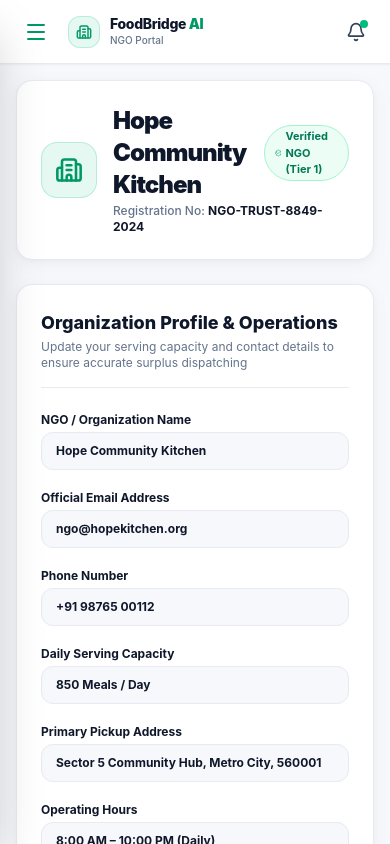
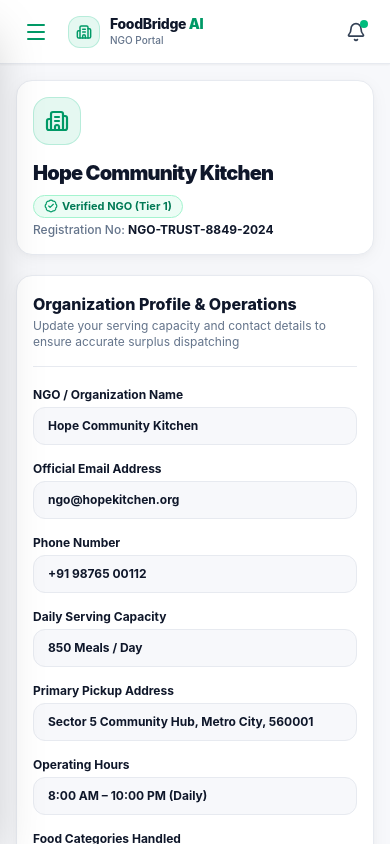
Before and after one commit to Rahul-kulal-dev/FoodBridge-AI, a React (Vite) app: page /ngo/profile in a window 390 px wide. Shown: the top 844 px of the page. Built offline with nearby package versions, Linux system fonts and the light colour scheme.

Commit message:
style: improve NGO profile page responsiveness and input focus states

```diff
--- a/src/ngo/profile/page.jsx
+++ b/src/ngo/profile/page.jsx
@@ -44,47 +44,47 @@ const NgoProfilePage = () => {
   };
 
   return (
-    <div className="w-full space-y-6 animate-fade-in pb-12">
+    <div className="w-full space-y-5 sm:space-y-6 animate-fade-in pb-12">
       {/* Header Banner */}
-      <div className="bg-white p-6 rounded-2xl border border-[#E7EAF0] shadow-soft-card flex flex-col md:flex-row md:items-center justify-between gap-4">
-        <div className="flex items-center gap-4">
-          <div className="w-14 h-14 rounded-2xl bg-emerald-500/10 border border-emerald-500/20 flex items-center justify-center text-emerald-600 font-bold shrink-0">
-            <Building2 className="w-7 h-7 stroke-[2.2]" />
+      <div className="bg-white p-4 sm:p-6 rounded-2xl border border-[#E7EAF0] shadow-soft-card flex flex-col md:flex-row md:items-center justify-between gap-4">
+        <div className="flex flex-col sm:flex-row items-start sm:items-center gap-3.5 sm:gap-4">
+          <div className="w-12 h-12 sm:w-14 sm:h-14 rounded-2xl bg-emerald-500/10 border border-emerald-500/20 flex items-center justify-center text-emerald-600 font-bold shrink-0">
+            <Building2 className="w-6 h-6 sm:w-7 sm:h-7 stroke-[2.2]" />
           </div>
           <div>
-            <div className="flex items-center gap-2">
-              <h1 className="text-2xl sm:text-3xl font-black text-[#0F172A] tracking-[-0.04em]">
+            <div className="flex items-center gap-2 flex-wrap">
+              <h1 className="text-xl sm:text-2xl lg:text-3xl font-black text-[#0F172A] tracking-[-0.04em]">
                 {profile.ngoName}
               </h1>
-              <span className="inline-flex items-center gap-1 text-[11px] font-bold px-2.5 py-0.5 rounded-full bg-emerald-50 text-emerald-700 border border-emerald-200">
+              <span className="inline-flex items-center gap-1 text-[11px] font-bold px-2.5 py-0.5 rounded-full bg-emerald-50 text-emerald-700 border border-emerald-200 w-fit shrink-0">
                 <BadgeCheck className="w-3.5 h-3.5 text-emerald-600" />
                 {profile.verificationStatus}
               </span>
             </div>
-            <p className="text-xs text-[#64748B] mt-0.5 font-medium">
+            <p className="text-xs text-[#64748B] mt-1 font-medium">
               Registration No: <span className="font-bold text-[#0F172A]">{profile.regNumber}</span>
             </p>
           </div>
         </div>
 
         {savedSuccess && (
-          <div className="bg-emerald-50 text-emerald-700 font-extrabold text-xs px-4 py-2 rounded-xl border border-emerald-200 flex items-center gap-2 animate-scale-up">
+          <div className="bg-emerald-50 text-emerald-700 font-extrabold text-xs px-4 py-2 rounded-xl border border-emerald-200 flex items-center gap-2 animate-scale-up shrink-0">
             <CheckCircle2 className="w-4 h-4 text-emerald-600" />
             <span>Profile Saved Successfully!</span>
           </div>
         )}
       </div>
 
-      {/* Editable Form Form Container */}
-      <form onSubmit={handleSave} className="bg-white p-6 rounded-2xl border border-[#E7EAF0] shadow-soft-card space-y-6">
+      {/* Editable Form Container */}
+      <form onSubmit={handleSave} className="bg-white p-4 sm:p-6 rounded-2xl border border-[#E7EAF0] shadow-soft-card space-y-5 sm:space-y-6">
         <div className="pb-4 border-b border-[#E7EAF0]">
-          <h2 className="text-lg font-extrabold text-[#0F172A]">Organization Profile & Operations</h2>
+          <h2 className="text-base sm:text-lg font-extrabold text-[#0F172A]">Organization Profile & Operations</h2>
           <p className="text-xs text-[#64748B] mt-0.5">
             Update your serving capacity and contact details to ensure accurate surplus dispatching
           </p>
         </div>
 
-        <div className="grid grid-cols-1 md:grid-cols-2 gap-5">
+        <div className="grid grid-cols-1 md:grid-cols-2 gap-4 sm:gap-5">
           <div>
             <label className="text-xs font-bold text-[#0F172A] block mb-1">NGO / Organization Name</label>
             <input
@@ -92,7 +92,7 @@ const NgoProfilePage = () => {
               name="ngoName"
               value={profile.ngoName}
               onChange={handleChange}
-              className="w-full px-3.5 py-2.5 rounded-xl border border-[#E7EAF0] text-xs font-bold text-[#0F172A] bg-[#f7f8fb] focus:outline-emerald-500"
+              className="w-full px-3.5 py-2.5 rounded-xl border border-[#E7EAF0] text-xs font-bold text-[#0F172A] bg-[#f7f8fb] focus:outline-emerald-500 focus:bg-white transition-colors"
             />
           </div>
 
@@ -103,7 +103,7 @@ const NgoProfilePage = () => {
               name="email"
               value={profile.email}
               onChange={handleChange}
-              className="w-full px-3.5 py-2.5 rounded-xl border border-[#E7EAF0] text-xs font-bold text-[#0F172A] bg-[#f7f8fb] focus:outline-emerald-500"
+              className="w-full px-3.5 py-2.5 rounded-xl border border-[#E7EAF0] text-xs font-bold text-[#0F172A] bg-[#f7f8fb] focus:outline-emerald-500 focus:bg-white transition-colors"
             />
           </div>
 
@@ -114,7 +114,7 @@ const NgoProfilePage = () => {
               name="phone"
               value={profile.phone}
               onChange={handleChange}
-              className="w-full px-3.5 py-2.5 rounded-xl border border-[#E7EAF0] text-xs font-bold text-[#0F172A] bg-[#f7f8fb] focus:outline-emerald-500"
+              className="w-full px-3.5 py-2.5 rounded-xl border border-[#E7EAF0] text-xs font-bold text-[#0F172A] bg-[#f7f8fb] focus:outline-emerald-500 focus:bg-white transition-colors"
             />
           </div>
 
@@ -125,7 +125,7 @@ const NgoProfilePage = () => {
               name="servingCapacity"
               value={profile.servingCapacity}
               onChange={handleChange}
-              className="w-full px-3.5 py-2.5 rounded-xl border border-[#E7EAF0] text-xs font-bold text-[#0F172A] bg-[#f7f8fb] focus:outline-emerald-500"
+              className="w-full px-3.5 py-2.5 rounded-xl border border-[#E7EAF0] text-xs font-bold text-[#0F172A] bg-[#f7f8fb] focus:outline-emerald-500 focus:bg-white transition-colors"
             />
           </div>
 
@@ -136,7 +136,7 @@ const NgoProfilePage = () => {
               name="address"
               value={profile.address}
               onChange={handleChange}
-              className="w-full px-3.5 py-2.5 rounded-xl border border-[#E7EAF0] text-xs font-bold text-[#0F172A] bg-[#f7f8fb] focus:outline-emerald-500"
+              className="w-full px-3.5 py-2.5 rounded-xl border border-[#E7EAF0] text-xs font-bold text-[#0F172A] bg-[#f7f8fb] focus:outline-emerald-500 focus:bg-white transition-colors"
             />
           </div>
 
@@ -147,7 +147,7 @@ const NgoProfilePage = () => {
               name="operatingHours"
               value={profile.operatingHours}
               onChange={handleChange}
-              className="w-full px-3.5 py-2.5 rounded-xl border border-[#E7EAF0] text-xs font-bold text-[#0F172A] bg-[#f7f8fb] focus:outline-emerald-500"
+              className="w-full px-3.5 py-2.5 rounded-xl border border-[#E7EAF0] text-xs font-bold text-[#0F172A] bg-[#f7f8fb] focus:outline-emerald-500 focus:bg-white transition-colors"
             />
           </div>
 
@@ -158,7 +158,7 @@ const NgoProfilePage = () => {
               name="foodCategories"
               value={profile.foodCategories}
               onChange={handleChange}
-              className="w-full px-3.5 py-2.5 rounded-xl border border-[#E7EAF0] text-xs font-bold text-[#0F172A] bg-[#f7f8fb] focus:outline-emerald-500"
+              className="w-full px-3.5 py-2.5 rounded-xl border border-[#E7EAF0] text-xs font-bold text-[#0F172A] bg-[#f7f8fb] focus:outline-emerald-500 focus:bg-white transition-colors"
             />
           </div>
 
@@ -169,7 +169,7 @@ const NgoProfilePage = () => {
               name="description"
               value={profile.description}
               onChange={handleChange}
-              className="w-full p-3 rounded-xl border border-[#E7EAF0] text-xs font-medium text-[#334155] bg-[#f7f8fb] focus:outline-emerald-500"
+              className="w-full p-3 rounded-xl border border-[#E7EAF0] text-xs font-medium text-[#334155] bg-[#f7f8fb] focus:outline-emerald-500 focus:bg-white transition-colors"
             />
           </div>
         </div>
@@ -177,7 +177,7 @@ const NgoProfilePage = () => {
         <div className="pt-4 border-t border-[#E7EAF0] flex items-center justify-end">
           <button
             type="submit"
-            className="px-6 py-2.5 rounded-xl bg-emerald-500 hover:bg-emerald-600 text-white text-xs font-bold shadow-emerald-btn transition-all flex items-center gap-2 cursor-pointer"
+            className="w-full sm:w-auto px-6 py-2.5 rounded-xl bg-emerald-500 hover:bg-emerald-600 text-white text-xs font-bold shadow-emerald-btn transition-all flex items-center justify-center gap-2 cursor-pointer text-center"
           >
             <Save className="w-4 h-4" />
             <span>Save Profile Changes</span>
```
